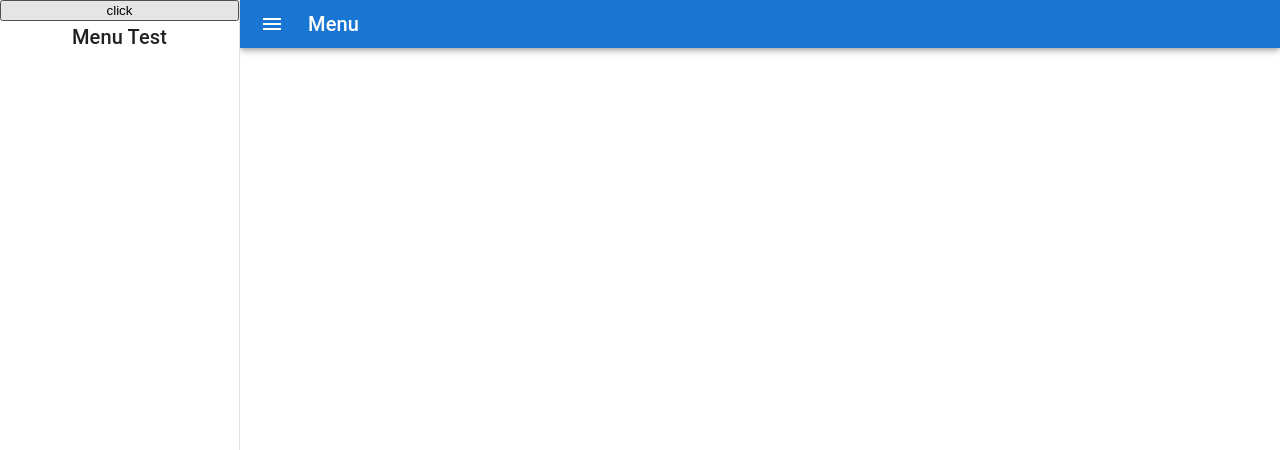
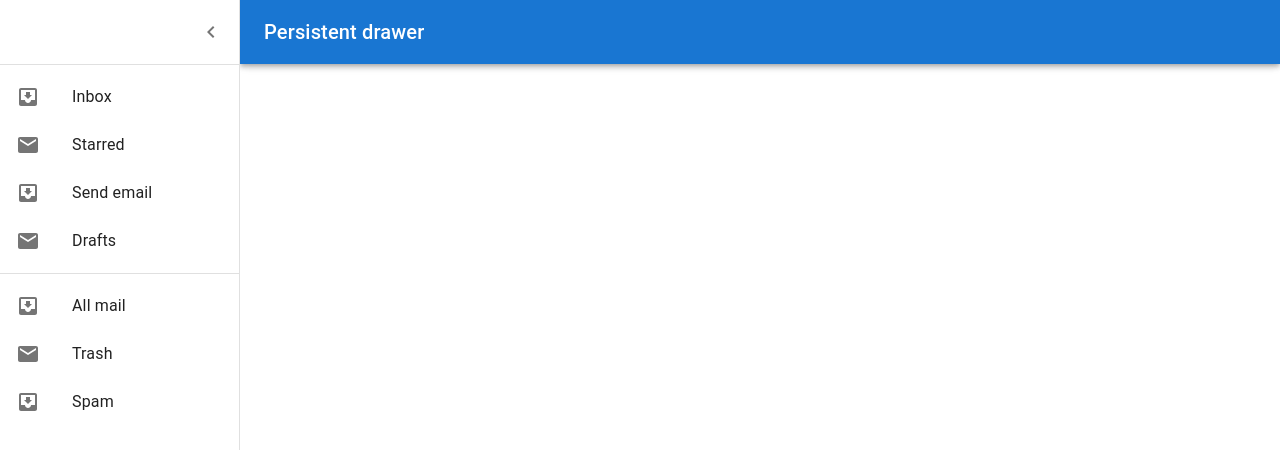
Before and after one commit to rbnsnn/flota, a React (Create React App) app: page / in a window 1280 px wide. Both pictures are taken after a click on the button "open drawer". Shown: the top 450 px of the page. Built offline with nearby package versions, Linux system fonts and the light colour scheme.

Commit message:
menu fix

```diff
--- a/src/components/Navigation.js
+++ b/src/components/Navigation.js
@@ -1,33 +1,43 @@
-import React from 'react';
-import { useState } from 'react';
-
+import * as React from 'react';
 import { styled, useTheme } from '@mui/material/styles';
+import Box from '@mui/material/Box';
+import Drawer from '@mui/material/Drawer';
+import CssBaseline from '@mui/material/CssBaseline';
 import MuiAppBar from '@mui/material/AppBar';
-import Box from '@mui/material/Box';
 import Toolbar from '@mui/material/Toolbar';
+import List from '@mui/material/List';
 import Typography from '@mui/material/Typography';
+import Divider from '@mui/material/Divider';
 import IconButton from '@mui/material/IconButton';
 import MenuIcon from '@mui/icons-material/Menu';
-import { Drawer } from '@mui/material';
+import ChevronLeftIcon from '@mui/icons-material/ChevronLeft';
+import ChevronRightIcon from '@mui/icons-material/ChevronRight';
+import ListItem from '@mui/material/ListItem';
+import ListItemIcon from '@mui/material/ListItemIcon';
+import ListItemText from '@mui/material/ListItemText';
+import InboxIcon from '@mui/icons-material/MoveToInbox';
+import MailIcon from '@mui/icons-material/Mail';
 
 const drawerWidth = 240;
 
-const Navigation = () => {
-
-    const [drawer, setDrawer] = useState({
-        open: false,
-    })
-
-
-    const toggleDrawer = () => {
-
-        console.log(drawer.open)
-
-        const open = !drawer.open
-
-        setDrawer({open});
-
-    }
+const Main = styled('main', { shouldForwardProp: (prop) => prop !== 'open' })(
+  ({ theme, open }) => ({
+    flexGrow: 1,
+    padding: theme.spacing(3),
+    transition: theme.transitions.create('margin', {
+      easing: theme.transitions.easing.sharp,
+      duration: theme.transitions.duration.leavingScreen,
+    }),
+    marginLeft: `-${drawerWidth}px`,
+    ...(open && {
+      transition: theme.transitions.create('margin', {
+        easing: theme.transitions.easing.easeOut,
+        duration: theme.transitions.duration.enteringScreen,
+      }),
+      marginLeft: 0,
+    }),
+  }),
+);
 
 const AppBar = styled(MuiAppBar, {
   shouldForwardProp: (prop) => prop !== 'open',
@@ -46,36 +56,90 @@ const Navigation = () => {
   }),
 }));
 
+const DrawerHeader = styled('div')(({ theme }) => ({
+  display: 'flex',
+  alignItems: 'center',
+  padding: theme.spacing(0, 1),
+  // necessary for content to be below app bar
+  ...theme.mixins.toolbar,
+  justifyContent: 'flex-end',
+}));
 
+export default function PersistentDrawerLeft() {
+  const theme = useTheme();
+  const [open, setOpen] = React.useState(false);
 
+  const handleDrawerOpen = () => {
+    setOpen(true);
+  };
+
+  const handleDrawerClose = () => {
+    setOpen(false);
+  };
 
   return (
-    <Box sx={{ display: 'flex'}}>
-      <AppBar position="fixed" open={drawer.open}>
-        <Toolbar variant="dense">
-          <IconButton onClick={toggleDrawer} edge="start" color="inherit" aria-label="menu" sx={{ mr: 2 }}>
+    <Box sx={{ display: 'flex' }}>
+      <CssBaseline />
+      <AppBar position="fixed" open={open}>
+        <Toolbar>
+          <IconButton
+            color="inherit"
+            aria-label="open drawer"
+            onClick={handleDrawerOpen}
+            edge="start"
+            sx={{ mr: 2, ...(open && { display: 'none' }) }}
+          >
             <MenuIcon />
           </IconButton>
-          <Typography variant="h6" color="inherit" component="div">
-            Menu
+          <Typography variant="h6" noWrap component="div">
+            Persistent drawer
           </Typography>
         </Toolbar>
       </AppBar>
-      <Drawer anchor="left" open={drawer.open} onClose={toggleDrawer} variant="persistent" sx={{
-          width: 240,
+      <Drawer
+        sx={{
+          width: drawerWidth,
           flexShrink: 0,
           '& .MuiDrawer-paper': {
-            width: 240,
+            width: drawerWidth,
             boxSizing: 'border-box',
           },
-        }}>
-      <button onClick={toggleDrawer}>click</button>
-      <Typography variant="h6" color="inherit" compnent="div">
-          Menu Test
-      </Typography>
+        }}
+        variant="persistent"
+        anchor="left"
+        open={open}
+      >
+        <DrawerHeader>
+          <IconButton onClick={handleDrawerClose}>
+            {theme.direction === 'ltr' ? <ChevronLeftIcon /> : <ChevronRightIcon />}
+          </IconButton>
+        </DrawerHeader>
+        <Divider />
+        <List>
+          {['Inbox', 'Starred', 'Send email', 'Drafts'].map((text, index) => (
+            <ListItem button key={text}>
+              <ListItemIcon>
+                {index % 2 === 0 ? <InboxIcon /> : <MailIcon />}
+              </ListItemIcon>
+              <ListItemText primary={text} />
+            </ListItem>
+          ))}
+        </List>
+        <Divider />
+        <List>
+          {['All mail', 'Trash', 'Spam'].map((text, index) => (
+            <ListItem button key={text}>
+              <ListItemIcon>
+                {index % 2 === 0 ? <InboxIcon /> : <MailIcon />}
+              </ListItemIcon>
+              <ListItemText primary={text} />
+            </ListItem>
+          ))}
+        </List>
       </Drawer>
+      <Main open={open}>
+        <DrawerHeader />
+      </Main>
     </Box>
   );
 }
-
-export default Navigation;
```
Lines whose indentation alone changed are shown as unchanged.
